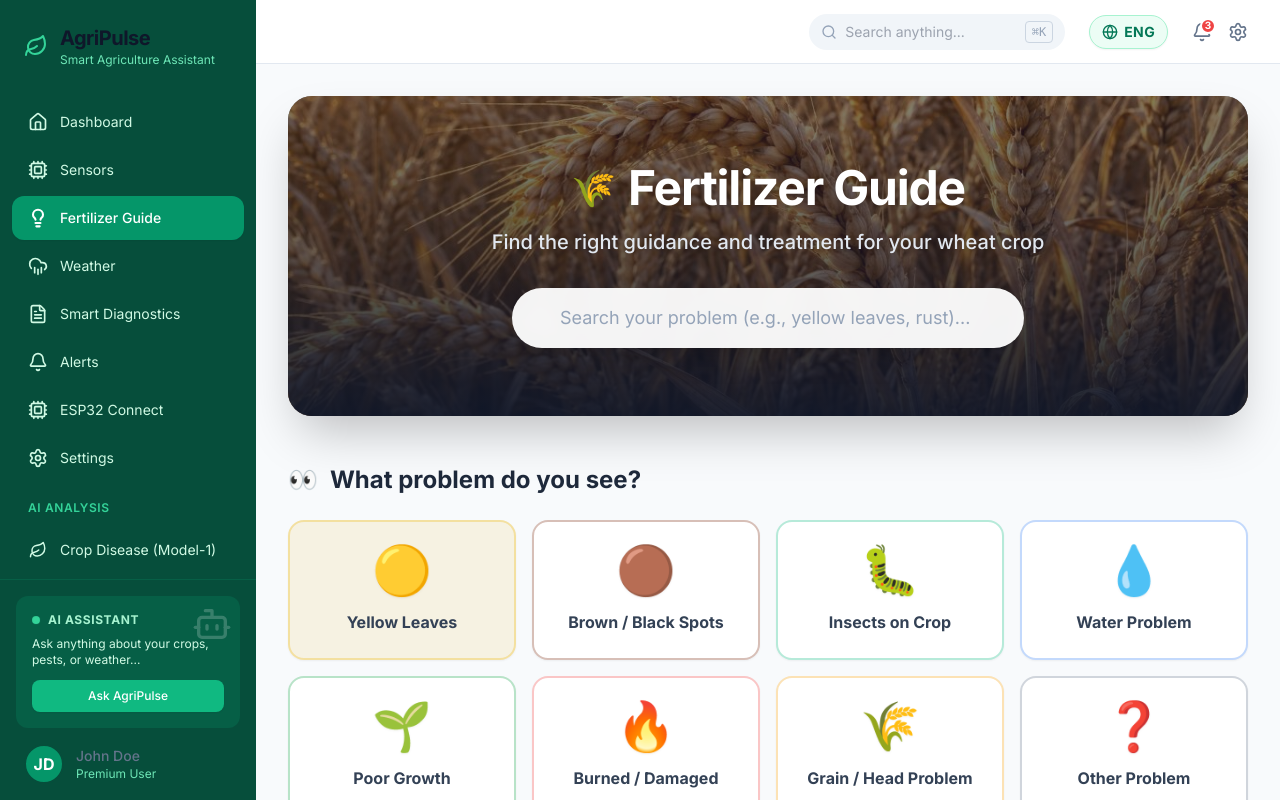
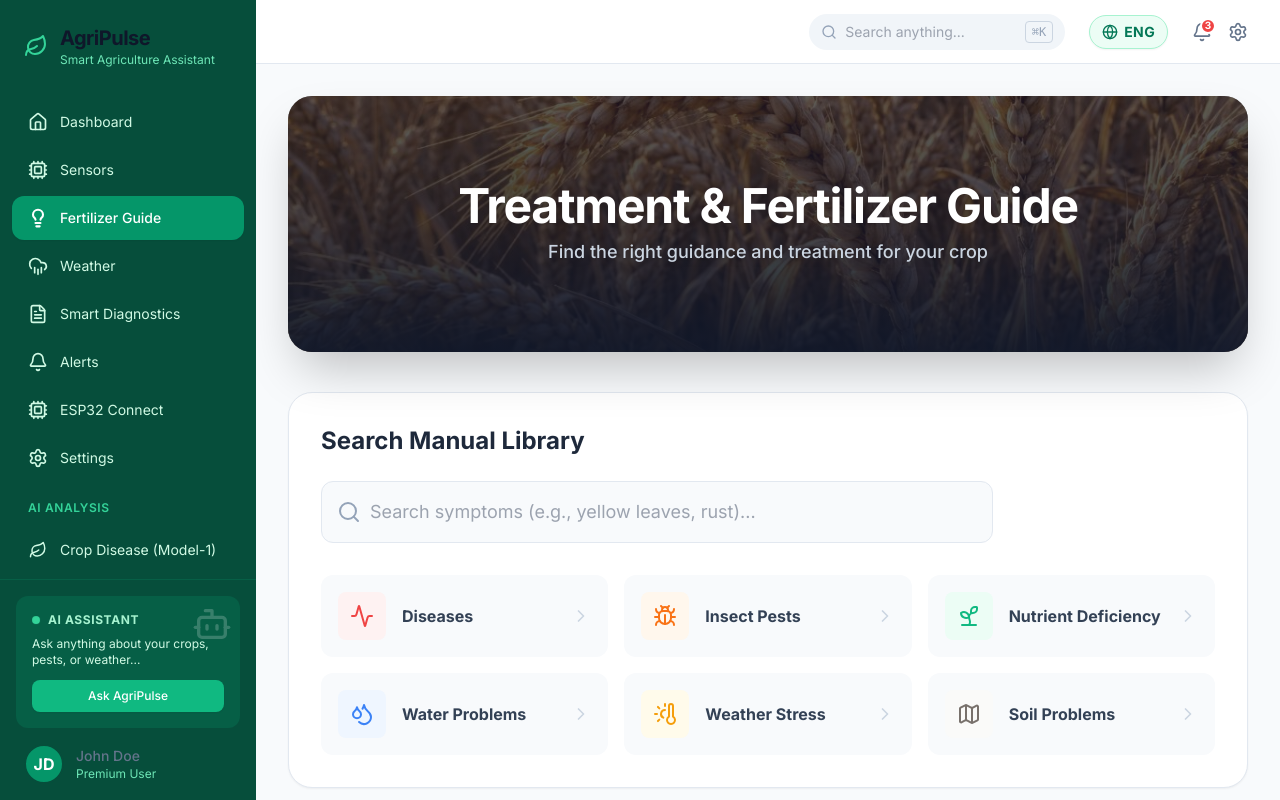
Before and after one commit to ommaurya2580-beep/AGRI-MOIST-SOIL-DASHBOARD, a React (Vite) app in the folder frontend/: page /fertilizer-guide in a window 1280 px wide. Built offline with nearby package versions, Linux system fonts and the light colour scheme.

Commit message:
Auto-load specific treatment recommendation based on engine root cause

```diff
--- /dev/null
+++ b/frontend/src/engine/TreatmentDatabase.js
@@ -0,0 +1,68 @@
+export const TREATMENT_DB = {
+  'Drought / Water Stress': {
+    action: 'Immediate Irrigation',
+    details: 'Apply 30-40mm of water immediately. Use drip or sprinkler irrigation to avoid soil erosion.',
+    chemical: null,
+    preventive: 'Maintain soil moisture above 40%. Apply mulch to retain water.'
+  },
+  'Overwatering / Root Rot Risk': {
+    action: 'Stop Irrigation & Drain',
+    details: 'Halt all irrigation for 5-7 days. Clear field drainage channels to allow standing water to escape.',
+    chemical: 'Apply fungicide containing Metalaxyl if root rot symptoms (wilting despite wet soil) appear.',
+    preventive: 'Ensure proper field leveling. Avoid irrigating before heavy rains.'
+  },
+  'Nitrogen Deficiency': {
+    action: 'Apply Nitrogen Fertilizer',
+    details: 'Apply 40-50 kg/ha of Urea (46% N) as a top dressing. Irrigate immediately after application.',
+    chemical: 'Urea or Ammonium Nitrate',
+    preventive: 'Maintain split doses of Nitrogen during tillering and booting stages.'
+  },
+  'Phosphorus Deficiency': {
+    action: 'Apply Phosphorus Fertilizer',
+    details: 'Foliar spray of 2% DAP (Diammonium Phosphate) or NPK 19:19:19 for quick absorption.',
+    chemical: 'DAP or Superphosphate',
+    preventive: 'Apply basal dose of Phosphorus before sowing as it is immobile in soil.'
+  },
+  'Potassium Deficiency': {
+    action: 'Apply Potassium Fertilizer',
+    details: 'Apply MOP (Muriate of Potash) at 20-30 kg/ha or Potassium Sulphate.',
+    chemical: 'MOP (Potassium Chloride)',
+    preventive: 'Ensure balanced NPK application. Potassium improves drought and disease resistance.'
+  },
+  'Rust Disease (Leaf/Stripe/Stem)': {
+    action: 'Apply Fungicide Immediately',
+    details: 'Spray Propiconazole 25% EC (1 ml/litre) or Tebuconazole 25.9% EC (1 ml/litre) of water.',
+    chemical: 'Propiconazole or Tebuconazole',
+    preventive: 'Use rust-resistant wheat varieties. Avoid excessive Nitrogen which promotes lush, susceptible growth.'
+  },
+  'Fusarium Head Blight': {
+    action: 'Fungicide Spray at Flowering',
+    details: 'Spray Tebuconazole or Prothioconazole exactly during the flowering (anthesis) stage.',
+    chemical: 'Prothioconazole / Tebuconazole',
+    preventive: 'Crop rotation (avoid planting wheat after corn). Deep ploughing to bury crop residues.'
+  },
+  'Foliar Disease (Septoria/Spot/Mildew)': {
+    action: 'Apply Broad-Spectrum Fungicide',
+    details: 'Spray Azoxystrobin + Tebuconazole or Mancozeb 75% WP (2-2.5 g/litre).',
+    chemical: 'Azoxystrobin / Mancozeb',
+    preventive: 'Ensure proper row spacing for aeration. Remove volunteer wheat and weeds.'
+  },
+  'Pest Infestation (Aphids/Mites/Insects)': {
+    action: 'Apply Insecticide',
+    details: 'For aphids: Spray Imidacloprid 17.8% SL (0.5 ml/litre). For mites: Spray Abamectin or Spiromesifen.',
+    chemical: 'Imidacloprid / Abamectin',
+    preventive: 'Promote natural enemies like Ladybird beetles. Avoid prophylactic calendar sprays.'
+  },
+  'Soil pH Imbalance': {
+    action: 'Soil Amendment',
+    details: 'If acidic (pH < 5.5), apply agricultural lime. If alkaline (pH > 7.5), apply elemental sulfur or gypsum.',
+    chemical: 'Lime / Gypsum',
+    preventive: 'Regularly test soil pH every 2-3 years. Avoid continuous use of acidifying fertilizers like Ammonium Sulphate.'
+  },
+  'Healthy / Optimal': {
+    action: 'Maintain Current Practices',
+    details: 'Your crop is doing well. Continue standard irrigation and scheduled fertilizer applications.',
+    chemical: 'None required',
+    preventive: 'Monitor weekly for any early signs of pests or diseases.'
+  }
+};
--- a/frontend/src/pages/EngineCompute.jsx
+++ b/frontend/src/pages/EngineCompute.jsx
@@ -171,7 +171,7 @@ export default function EngineCompute() {
 
                 <div className="mt-8 flex gap-4">
                   <button
-                    onClick={() => navigate('/guide')}
+                    onClick={() => navigate('/fertilizer-guide', { state: { rootCause: topIssue.diagnosis } })}
                     className={`flex items-center gap-2 px-8 py-4 rounded-xl text-white font-black text-lg shadow-xl transition-transform hover:scale-[1.02] ${topIssue.isCritical ? 'bg-red-600 hover:bg-red-700 shadow-red-500/30' : 'bg-orange-600 hover:bg-orange-700 shadow-orange-500/30'}`}
                   >
                     View Treatment Guide <ArrowRight size={24} />
@@ -192,7 +192,7 @@ export default function EngineCompute() {
                 <h2 className="text-3xl font-extrabold text-emerald-900 mb-2">Crop is Healthy!</h2>
                 <p className="text-emerald-700 text-lg mb-8">No critical issues detected based on current data.</p>
                 <button
-                  onClick={() => navigate('/guide')}
+                  onClick={() => navigate('/fertilizer-guide', { state: { rootCause: topIssue.diagnosis } })}
                   className="inline-flex items-center gap-2 px-8 py-4 bg-emerald-600 hover:bg-emerald-700 text-white rounded-xl font-black text-lg shadow-xl shadow-emerald-500/30 transition-transform hover:scale-[1.02]"
                 >
                   View Maintenance Guide <ArrowRight size={24} />
--- a/frontend/src/pages/FertilizerGuide.jsx
+++ b/frontend/src/pages/FertilizerGuide.jsx
@@ -1,118 +1,133 @@
 import React, { useState } from 'react';
-import { Search, ChevronRight, Bug, Activity, Droplets, ThermometerSun, Sprout, Map, ShieldAlert, FlaskConical, Leaf, TrendingUp, Tractor } from 'lucide-react';
-import { useNavigate } from 'react-router-dom';
-
-const SYMPTOM_CARDS = [
-  { id: 'yellow', label: 'Yellow Leaves', emoji: '🟡', color: 'bg-yellow-500/10 border-yellow-500/30 hover:border-yellow-400' },
-  { id: 'spots', label: 'Brown / Black Spots', emoji: '🟤', color: 'bg-orange-900/10 border-orange-900/30 hover:border-orange-800' },
-  { id: 'insects', label: 'Insects on Crop', emoji: '🐛', color: 'bg-emerald-500/10 border-emerald-500/30 hover:border-emerald-400' },
-  { id: 'water', label: 'Water Problem', emoji: '💧', color: 'bg-blue-500/10 border-blue-500/30 hover:border-blue-400' },
-  { id: 'growth', label: 'Poor Growth', emoji: '🌱', color: 'bg-green-600/10 border-green-600/30 hover:border-green-500' },
-  { id: 'burn', label: 'Burned / Damaged', emoji: '🔥', color: 'bg-red-500/10 border-red-500/30 hover:border-red-400' },
-  { id: 'grain', label: 'Grain / Head Problem', emoji: '🌾', color: 'bg-amber-500/10 border-amber-500/30 hover:border-amber-400' },
-  { id: 'other', label: 'Other Problem', emoji: '❓', color: 'bg-slate-500/10 border-slate-500/30 hover:border-slate-400' },
-];
+import { Search, ChevronRight, Bug, Activity, Droplets, ThermometerSun, Sprout, Map, ShieldAlert, FlaskConical, Leaf, TrendingUp, Tractor, Pill, ShieldCheck, Info } from 'lucide-react';
+import { useNavigate, useLocation } from 'react-router-dom';
+import { TREATMENT_DB } from '../engine/TreatmentDatabase';
 
 const CATEGORY_CARDS = [
   { id: 'disease', label: 'Diseases', icon: Activity, color: 'text-red-500', bg: 'bg-red-50' },
   { id: 'pests', label: 'Insect Pests', icon: Bug, color: 'text-orange-500', bg: 'bg-orange-50' },
-  { id: 'nematodes', label: 'Nematodes', icon: Bug, color: 'text-rose-500', bg: 'bg-rose-50' },
   { id: 'nutrient', label: 'Nutrient Deficiency', icon: Sprout, color: 'text-emerald-500', bg: 'bg-emerald-50' },
-  { id: 'toxicity', label: 'Nutrient Toxicity', icon: ShieldAlert, color: 'text-purple-500', bg: 'bg-purple-50' },
   { id: 'water', label: 'Water Problems', icon: Droplets, color: 'text-blue-500', bg: 'bg-blue-50' },
   { id: 'weather', label: 'Weather Stress', icon: ThermometerSun, color: 'text-amber-500', bg: 'bg-amber-50' },
-  { id: 'soil', label: 'Soil Problems', icon: Map, color: 'text-stone-500', bg: 'bg-stone-50' },
-  { id: 'chemical_damage', label: 'Chemical Damage', icon: FlaskConical, color: 'text-pink-500', bg: 'bg-pink-50' },
-  { id: 'physiological', label: 'Physiological', icon: Leaf, color: 'text-lime-500', bg: 'bg-lime-50' },
-  { id: 'growth_problems', label: 'Growth & Development', icon: TrendingUp, color: 'text-teal-500', bg: 'bg-teal-50' },
-  { id: 'seed_establishment', label: 'Seed & Establishment', icon: Tractor, color: 'text-yellow-600', bg: 'bg-yellow-50' },
+  { id: 'soil', label: 'Soil Problems', icon: Map, color: 'text-stone-500', bg: 'bg-stone-50' }
 ];
 
 export default function FertilizerGuide() {
   const navigate = useNavigate();
+  const location = useLocation();
   const [searchQuery, setSearchQuery] = useState('');
 
+  // If navigated from EngineCompute, this will hold the diagnosis string
+  const rootCause = location.state?.rootCause;
+  const recommendedTreatment = rootCause ? TREATMENT_DB[rootCause] : null;
+
   return (
-    <div className="w-full max-w-6xl mx-auto space-y-12 pb-16 animate-in fade-in">
+    <div className="w-full max-w-6xl mx-auto space-y-10 pb-16 animate-in fade-in">
 
-      {/* Hero Section */}
-      <div className="relative rounded-3xl overflow-hidden shadow-2xl h-80 flex items-center justify-center bg-slate-900 group">
+      {/* Dynamic Header based on whether a root cause was passed */}
+      <div className="relative rounded-3xl overflow-hidden shadow-2xl h-64 flex items-center justify-center bg-slate-900 group">
         <img
           src="/images/stages/maturity.jpg"
           alt="Wheat Field"
-          className="absolute inset-0 w-full h-full object-cover opacity-60 group-hover:scale-105 transition-transform duration-1000"
+          className="absolute inset-0 w-full h-full object-cover opacity-40 group-hover:scale-105 transition-transform duration-1000"
         />
         <div className="absolute inset-0 bg-gradient-to-t from-slate-900/90 via-slate-900/40 to-slate-900/20" />
 
         <div className="relative z-10 text-center px-6 w-full max-w-2xl mx-auto animate-in fade-in slide-in-from-bottom-4">
-          <div className="flex items-center justify-center gap-3 mb-4">
-            <span className="text-4xl">🌾</span>
-            <h1 className="text-4xl md:text-5xl font-black text-white tracking-tight drop-shadow-md">
-              Fertilizer Guide
+          <h1 className="text-4xl md:text-5xl font-black text-white tracking-tight drop-shadow-md mb-2">
+            {rootCause ? 'Engine Recommendation' : 'Treatment & Fertilizer Guide'}
           </h1>
+          <p className="text-lg text-slate-300 font-medium drop-shadow-md">
+            {rootCause ? `Targeted treatment for: ${rootCause}` : 'Find the right guidance and treatment for your crop'}
+          </p>
         </div>
-          <p className="text-lg md:text-xl text-slate-200 mb-8 font-medium drop-shadow-md">
-            Find the right guidance and treatment for your wheat crop
+      </div>
+
+      {/* Auto-Loaded Treatment Card (if coming from Engine) */}
+      {rootCause && recommendedTreatment && (
+        <div className="bg-white rounded-3xl shadow-xl border-2 border-indigo-200 overflow-hidden animate-in slide-in-from-bottom-4">
+          <div className="bg-indigo-50 border-b border-indigo-100 p-6 flex items-center gap-4">
+            <div className="w-14 h-14 bg-indigo-600 rounded-xl flex items-center justify-center text-white shadow-lg">
+              <ShieldCheck size={32} />
+            </div>
+            <div>
+              <span className="text-sm font-bold tracking-wider text-indigo-600 uppercase">Diagnosed Issue</span>
+              <h2 className="text-2xl font-black text-slate-800">{rootCause}</h2>
+            </div>
+          </div>
+
+          <div className="p-8 grid grid-cols-1 md:grid-cols-2 gap-8">
+            <div className="space-y-6">
+              <div>
+                <h3 className="flex items-center gap-2 text-lg font-bold text-slate-800 mb-2">
+                  <Activity className="text-red-500" /> Immediate Action Required
+                </h3>
+                <p className="text-slate-600 text-lg bg-red-50 p-4 rounded-xl border border-red-100 font-medium">
+                  {recommendedTreatment.action}
                 </p>
+              </div>
 
-          <div className="relative max-w-lg mx-auto">
+              <div>
+                <h3 className="flex items-center gap-2 text-lg font-bold text-slate-800 mb-2">
+                  <Pill className="text-purple-500" /> Treatment Details
+                </h3>
+                <p className="text-slate-600 bg-slate-50 p-4 rounded-xl border border-slate-200">
+                  {recommendedTreatment.details}
+                </p>
+              </div>
+            </div>
+
+            <div className="space-y-6">
+              <div>
+                <h3 className="flex items-center gap-2 text-lg font-bold text-slate-800 mb-2">
+                  <FlaskConical className="text-blue-500" /> Recommended Chemical / Product
+                </h3>
+                <p className="text-slate-600 bg-blue-50 p-4 rounded-xl border border-blue-100 font-semibold text-blue-900">
+                  {recommendedTreatment.chemical || 'No chemical intervention needed.'}
+                </p>
+              </div>
+
+              <div>
+                <h3 className="flex items-center gap-2 text-lg font-bold text-slate-800 mb-2">
+                  <Info className="text-emerald-500" /> Preventive Measure
+                </h3>
+                <p className="text-slate-600 bg-emerald-50 p-4 rounded-xl border border-emerald-100">
+                  {recommendedTreatment.preventive}
+                </p>
+              </div>
+            </div>
+          </div>
+        </div>
+      )}
+
+      {/* Manual Search */}
+      <div className="bg-white rounded-3xl shadow-sm border border-slate-200 p-8">
+        <h2 className="text-2xl font-bold text-slate-800 mb-6">Search Manual Library</h2>
+        <div className="relative max-w-2xl">
           <Search className="absolute left-4 top-1/2 -translate-y-1/2 text-slate-400" size={24} />
           <input
             type="text"
-              placeholder="Search your problem (e.g., yellow leaves, rust)..."
-              className="w-full pl-12 pr-6 py-4 rounded-full text-lg shadow-xl border-0 focus:ring-4 focus:ring-emerald-500/50 bg-white/95 backdrop-blur outline-none text-slate-800 placeholder-slate-400 transition-all"
+            placeholder="Search symptoms (e.g., yellow leaves, rust)..."
+            className="w-full pl-12 pr-6 py-4 rounded-xl text-lg bg-slate-50 border border-slate-200 focus:border-indigo-500 focus:ring-4 focus:ring-indigo-500/20 outline-none text-slate-800 transition-all"
             value={searchQuery}
             onChange={(e) => setSearchQuery(e.target.value)}
           />
         </div>
-        </div>
-      </div>
 
-      {/* Symptom Selection */}
-      <div className="space-y-6">
-        <div className="flex items-center justify-between">
-          <h2 className="text-2xl font-bold text-slate-800 flex items-center gap-3">
-            <span className="text-2xl">👀</span> What problem do you see?
-          </h2>
-        </div>
-
-        <div className="grid grid-cols-2 md:grid-cols-4 gap-4">
-          {SYMPTOM_CARDS.map(symp => (
-            <div
-              key={symp.id}
-              onClick={() => navigate(`/fertilizer-guide`)}
-              className={`cursor-pointer flex flex-col items-center justify-center p-6 rounded-2xl border-2 transition-all transform hover:-translate-y-1 bg-white shadow-sm hover:shadow-md ${symp.color}`}
-            >
-              <span className="text-5xl mb-4 drop-shadow-sm">{symp.emoji}</span>
-              <span className="font-bold text-slate-700 text-center">{symp.label}</span>
-            </div>
-          ))}
-        </div>
-      </div>
-
-      {/* Browse by Category */}
-      <div className="space-y-6">
-        <div className="flex items-center justify-between">
-          <h2 className="text-2xl font-bold text-slate-800">
-            Browse by Category
-          </h2>
-        </div>
-
-        <div className="grid grid-cols-1 md:grid-cols-3 gap-6">
+        <div className="mt-8 grid grid-cols-1 sm:grid-cols-2 md:grid-cols-3 gap-4">
           {CATEGORY_CARDS.map(cat => (
             <div
               key={cat.id}
               onClick={() => navigate(`/fertilizer-guide/category/${cat.id}`)}
-              className="cursor-pointer group flex items-center gap-4 p-5 rounded-2xl bg-white border border-slate-200 shadow-sm hover:shadow-lg transition-all"
+              className="cursor-pointer group flex items-center gap-4 p-4 rounded-xl bg-slate-50 hover:bg-white border border-transparent hover:border-slate-200 hover:shadow-md transition-all"
             >
-              <div className={`w-14 h-14 rounded-xl flex items-center justify-center ${cat.bg} group-hover:scale-110 transition-transform`}>
-                <cat.icon size={28} className={cat.color} />
+              <div className={`w-12 h-12 rounded-lg flex items-center justify-center ${cat.bg} group-hover:scale-110 transition-transform`}>
+                <cat.icon size={24} className={cat.color} />
               </div>
               <div className="flex-1">
-                <h3 className="font-bold text-lg text-slate-800">{cat.label}</h3>
-                <p className="text-sm text-slate-500">View related issues</p>
+                <h3 className="font-bold text-slate-700">{cat.label}</h3>
               </div>
-              <ChevronRight className="text-slate-300 group-hover:text-slate-500 transition-colors" />
+              <ChevronRight className="text-slate-300 group-hover:text-slate-500" size={20} />
             </div>
           ))}
         </div>
```
Lines whose indentation alone changed are shown as unchanged.
